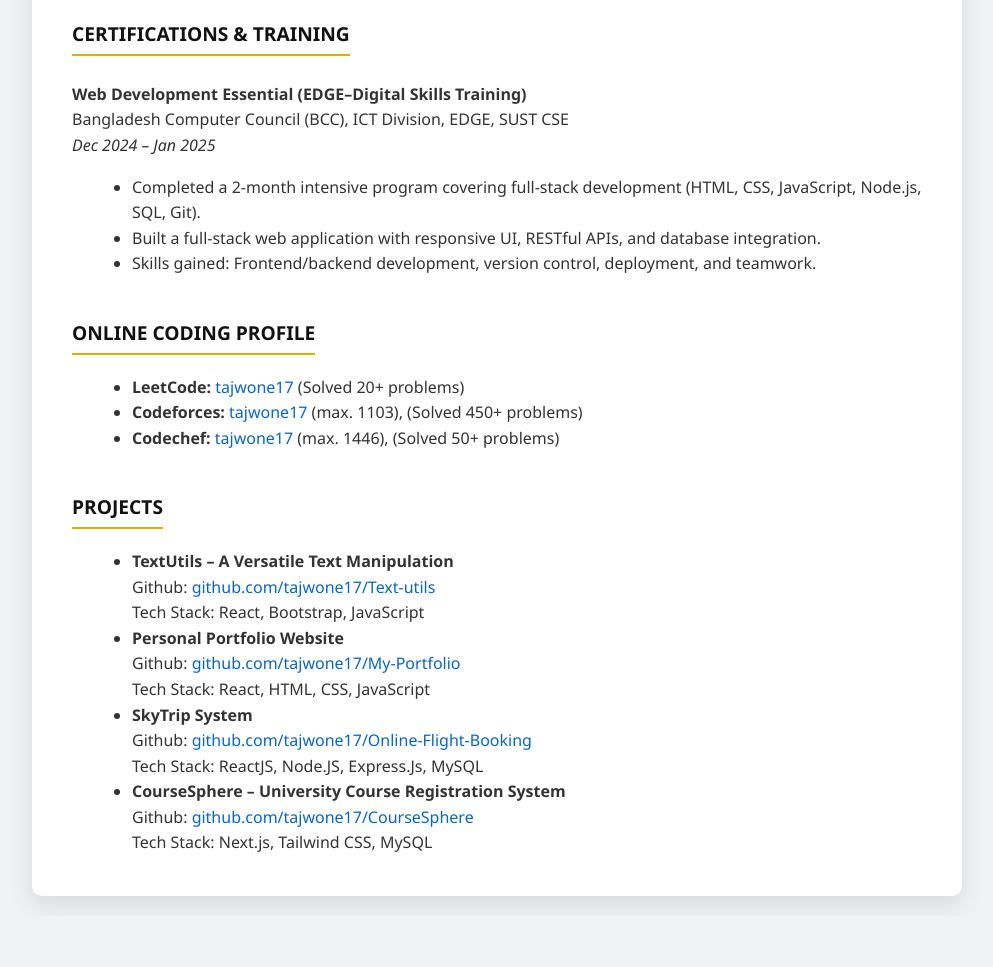
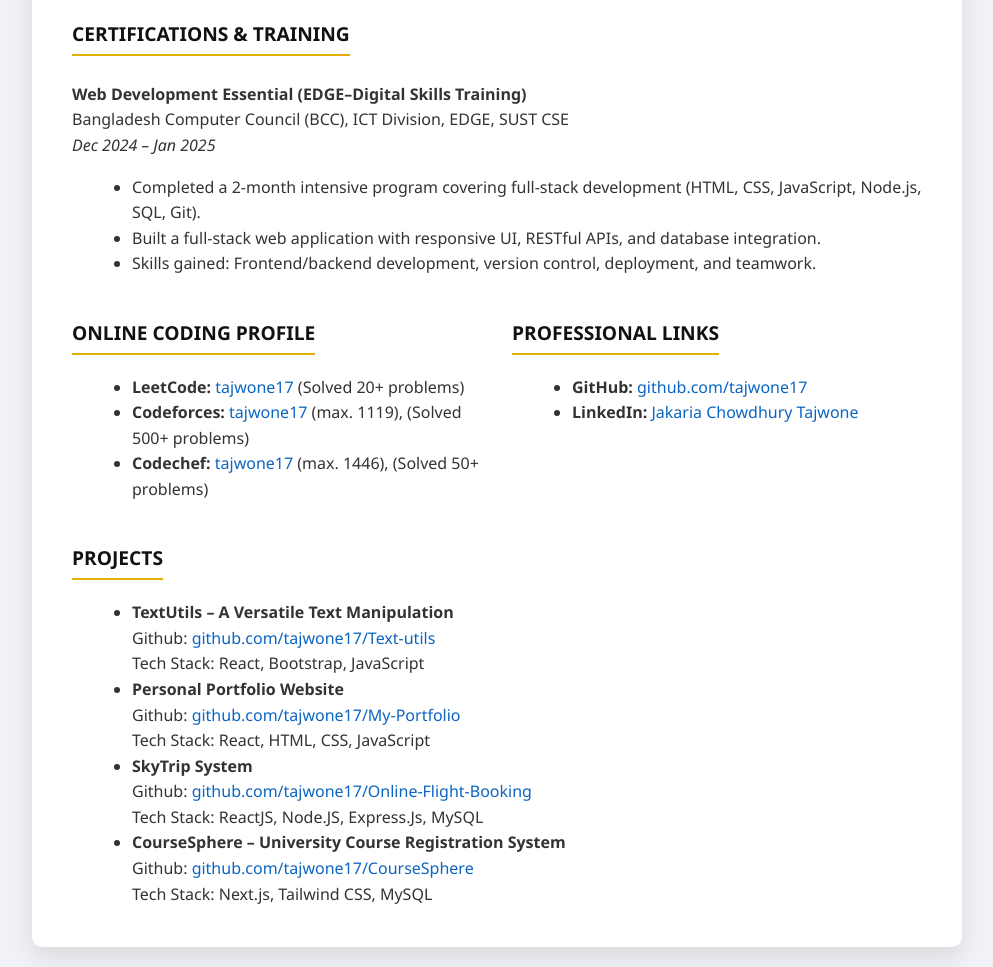
Before and after one commit to tajwone17/My-Resume, a plain HTML site: page index.html in a window 1280 px wide. Shown: the part 945-1912 px from the top of the page, without its empty margins (143-1136 px from the left). Before the commit the page ends 1861 px from the top, so only its background shows below. Drawn offline with Linux system fonts and the light colour scheme.

Commit message:
Refactor online coding profile section and add professional links for better organization

```diff
--- a/index.html
+++ b/index.html
@@ -87,7 +87,8 @@
         </ul>
       </section>
 
-      <section>
+      <section class="two-col">
+        <div>
           <h2>ONLINE CODING PROFILE</h2>
           <ul>
             <li>
@@ -98,7 +99,7 @@
             <li>
               <strong>Codeforces:</strong>
               <a href="https://codeforces.com/profile/tajwone17">tajwone17</a>
-            (max. 1103), (Solved 450+ problems)
+              (max. 1119), (Solved 500+ problems)
             </li>
             <li>
               <strong>Codechef:</strong>
@@ -106,6 +107,23 @@
               (max. 1446), (Solved 50+ problems)
             </li>
           </ul>
+        </div>
+        <div>
+          <h2>PROFESSIONAL LINKS</h2>
+          <ul>
+            <li>
+              <strong>GitHub:</strong>
+              <a href="https://github.com/tajwone17">github.com/tajwone17</a>
+            </li>
+            <li>
+              <strong>LinkedIn:</strong>
+              <a
+                href="https://www.linkedin.com/in/jakaria-chowdhury-tajwone-9a1b08293?lipi=urn%3Ali%3Apage%3Ad_flagship3_profile_view_base_contact_details%3B2gSs65ysTfeCj3IU3pfLHA%3D%3D"
+                >Jakaria Chowdhury Tajwone</a
+              >
+            </li>
+          </ul>
+        </div>
       </section>
 
       <section>
```
Lines whose indentation alone changed are shown as unchanged.
